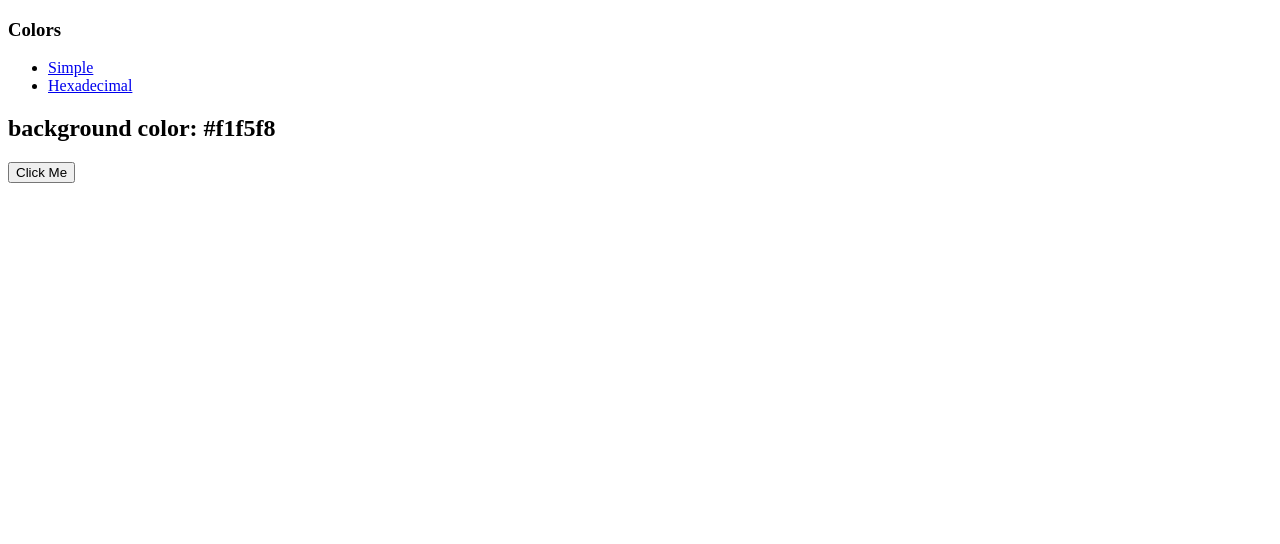
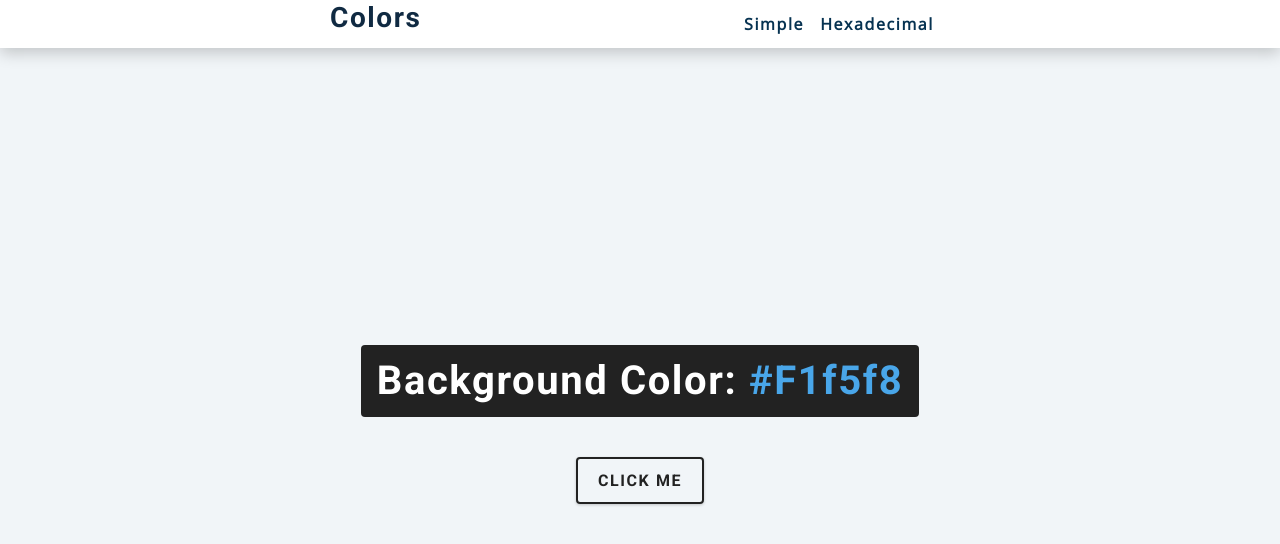
Before and after one commit to dennis00095/Color-picker-app, a plain HTML site: page index.html in a window 1280 px wide. Drawn offline with nearby package versions, Linux system fonts and the light colour scheme.

Commit message:
hexadecimal color setup and styles

```diff
--- a/app.js
+++ b/app.js
@@ -1 +1,19 @@
 const colors = ["green", "red", "rgba(133, 122, 200)", "#f15025"];
+const btn = document.getElementById("btn");
+const color = document.querySelector(".color");
+
+
+btn.addEventListener("click", function () {
+
+    //get random number between 0 - 3
+
+    const randomNumber = getRandomNumber();
+    console.log(randomNumber);
+
+    document.body.style.backgroundColor = colors[randomNumber];
+    color.textContent = colors[randomNumber];
+});
+
+function getRandomNumber(){
+    return Math.floor (Math.random() *colors.length);
+}
--- a/index.html
+++ b/index.html
@@ -16,7 +16,7 @@
                     <a href="index.html">Simple</a>
                 </li>
                 <li>
-                    <a href="hex.html">Hexadecimal</a>
+                    <a href="hexa.html">Hexadecimal</a>
                 </li>
             </ul>
         </div>
--- /dev/null
+++ b/styles.css
@@ -0,0 +1,234 @@
+/*
+===============
+Fonts
+===============
+*/
+@import url("https://fonts.googleapis.com/css?family=Open+Sans|Roboto:400,700&display=swap");
+
+/*
+===============
+Variables
+===============
+*/
+
+:root {
+  /* dark shades of primary color*/
+  --clr-primary-1: hsl(205, 86%, 17%);
+  --clr-primary-2: hsl(205, 77%, 27%);
+  --clr-primary-3: hsl(205, 72%, 37%);
+  --clr-primary-4: hsl(205, 63%, 48%);
+  /* primary/main color */
+  --clr-primary-5: hsl(205, 78%, 60%);
+  /* lighter shades of primary color */
+  --clr-primary-6: hsl(205, 89%, 70%);
+  --clr-primary-7: hsl(205, 90%, 76%);
+  --clr-primary-8: hsl(205, 86%, 81%);
+  --clr-primary-9: hsl(205, 90%, 88%);
+  --clr-primary-10: hsl(205, 100%, 96%);
+  /* darkest grey - used for headings */
+  --clr-grey-1: hsl(209, 61%, 16%);
+  --clr-grey-2: hsl(211, 39%, 23%);
+  --clr-grey-3: hsl(209, 34%, 30%);
+  --clr-grey-4: hsl(209, 28%, 39%);
+  /* grey used for paragraphs */
+  --clr-grey-5: hsl(210, 22%, 49%);
+  --clr-grey-6: hsl(209, 23%, 60%);
+  --clr-grey-7: hsl(211, 27%, 70%);
+  --clr-grey-8: hsl(210, 31%, 80%);
+  --clr-grey-9: hsl(212, 33%, 89%);
+  --clr-grey-10: hsl(210, 36%, 96%);
+  --clr-white: #fff;
+  --clr-red-dark: hsl(360, 67%, 44%);
+  --clr-red-light: hsl(360, 71%, 66%);
+  --clr-green-dark: hsl(125, 67%, 44%);
+  --clr-green-light: hsl(125, 71%, 66%);
+  --clr-black: #222;
+  --ff-primary: "Roboto", sans-serif;
+  --ff-secondary: "Open Sans", sans-serif;
+  --transition: all 0.3s linear;
+  --spacing: 0.1rem;
+  --radius: 0.25rem;
+  --light-shadow: 0 5px 15px rgba(0, 0, 0, 0.1);
+  --dark-shadow: 0 5px 15px rgba(0, 0, 0, 0.2);
+  --max-width: 1170px;
+  --fixed-width: 620px;
+}
+/*
+===============
+Global Styles
+===============
+*/
+
+*,
+::after,
+::before {
+  margin: 0;
+  padding: 0;
+  box-sizing: border-box;
+}
+body {
+  font-family: var(--ff-secondary);
+  background: var(--clr-grey-10);
+  color: var(--clr-grey-1);
+  line-height: 1.5;
+  font-size: 0.875rem;
+}
+ul {
+  list-style-type: none;
+}
+a {
+  text-decoration: none;
+}
+h1,
+h2,
+h3,
+h4 {
+  letter-spacing: var(--spacing);
+  text-transform: capitalize;
+  line-height: 1.25;
+  margin-bottom: 0.75rem;
+  font-family: var(--ff-primary);
+}
+h1 {
+  font-size: 3rem;
+}
+h2 {
+  font-size: 2rem;
+}
+h3 {
+  font-size: 1.25rem;
+}
+h4 {
+  font-size: 0.875rem;
+}
+p {
+  margin-bottom: 1.25rem;
+  color: var(--clr-grey-5);
+}
+@media screen and (min-width: 800px) {
+  h1 {
+    font-size: 4rem;
+  }
+  h2 {
+    font-size: 2.5rem;
+  }
+  h3 {
+    font-size: 1.75rem;
+  }
+  h4 {
+    font-size: 1rem;
+  }
+  body {
+    font-size: 1rem;
+  }
+  h1,
+  h2,
+  h3,
+  h4 {
+    line-height: 1;
+  }
+}
+/*  global classes */
+
+/* section */
+.section {
+  padding: 5rem 0;
+}
+
+.section-center {
+  width: 90vw;
+  margin: 0 auto;
+  max-width: 1170px;
+}
+@media screen and (min-width: 992px) {
+  .section-center {
+    width: 95vw;
+  }
+}
+main {
+  min-height: 100vh;
+  display: grid;
+  place-items: center;
+}
+
+/*
+===============
+Nav
+===============
+*/
+nav {
+  background: var(--clr-white);
+  height: 3rem;
+  display: grid;
+  align-items: center;
+  box-shadow: var(--dark-shadow);
+}
+.nav-center {
+  width: 90vw;
+  max-width: var(--fixed-width);
+  margin: 0 auto;
+  display: flex;
+  align-items: center;
+  justify-content: space-between;
+}
+.nav-center h4 {
+  margin-bottom: 0;
+  color: var(--clr-primary-5);
+}
+.nav-links {
+  display: flex;
+}
+nav a {
+  text-transform: capitalize;
+  font-weight: 700;
+  font-size: 1rem;
+  color: var(--clr-primary-1);
+  letter-spacing: var(--spacing);
+  margin-right: 1rem;
+}
+nav a:hover {
+  color: var(--clr-primary-5);
+}
+/*
+===============
+Container
+===============
+*/
+main {
+  min-height: calc(100vh - 3rem);
+  display: grid;
+  place-items: center;
+}
+.container {
+  text-align: center;
+}
+.container h2 {
+  background: var(--clr-black);
+  color: var(--clr-white);
+  padding: 1rem;
+  border-radius: var(--radius);
+  margin-bottom: 2.5rem;
+}
+.color {
+  color: var(--clr-primary-5);
+}
+.btn-hero {
+  font-family: var(--ff-primary);
+  text-transform: uppercase;
+  background: transparent;
+  color: var(--clr-black);
+  letter-spacing: var(--spacing);
+  display: inline-block;
+  font-weight: 700;
+  transition: var(--transition);
+  border: 2px solid var(--clr-black);
+  cursor: pointer;
+  box-shadow: 0 1px 3px rgba(0, 0, 0, 0.2);
+  border-radius: var(--radius);
+  font-size: 1rem;
+  padding: 0.75rem 1.25rem;
+}
+.btn-hero:hover {
+  color: var(--clr-white);
+  background: var(--clr-black);
+}
```
Also changed, not shown: hexa.html (added, +29 -0 lines), hexa.js (added, +19 -0 lines).
